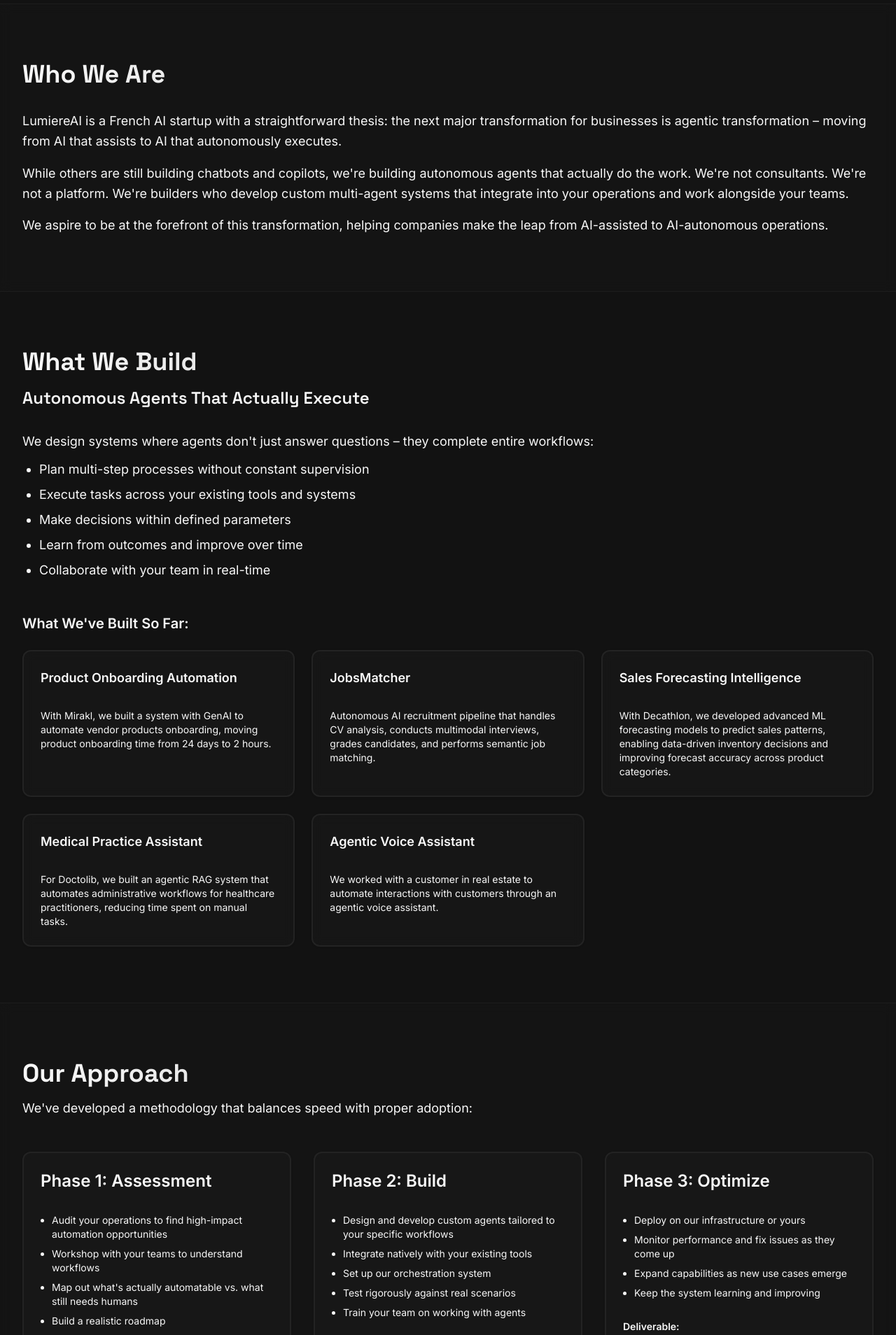
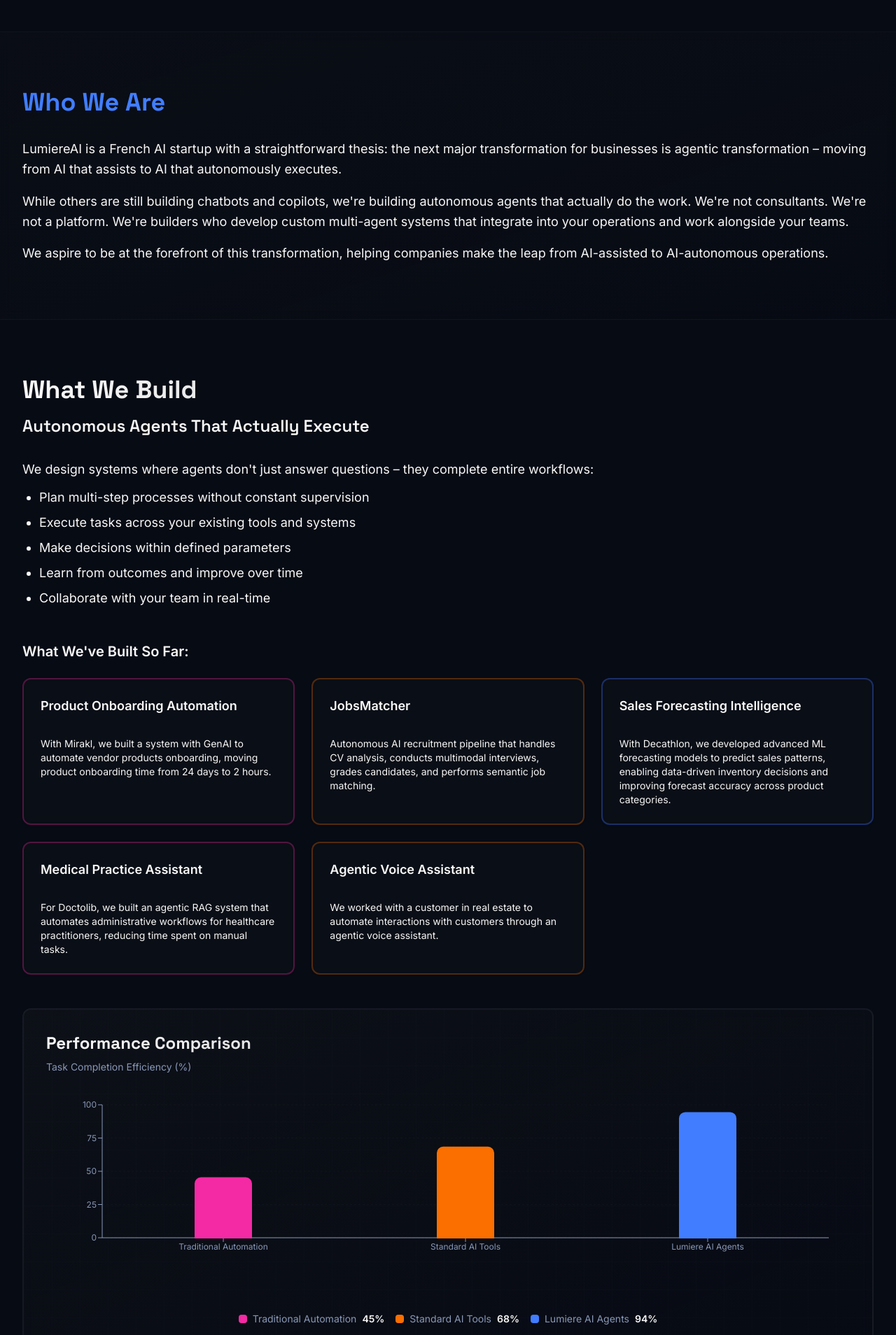
Before and after one commit to chsafouane/lumiere-ai-website, a React (Vite) app: page / in a window 1280 px wide. Shown: the part 520-2428 px from the top of the page at 70% size. Built offline with nearby package versions, Linux system fonts and the light colour scheme.

Commit message:
Generated by Spark: Add some colors and a chart like in the website in the image. Do think creatively

```diff
--- a/src/App.tsx
+++ b/src/App.tsx
@@ -5,6 +5,7 @@ import { Button } from '@/components/ui/button'
 import { Separator } from '@/components/ui/separator'
 import { motion } from 'framer-motion'
 import lumiereLogo from '@/assets/images/lumiere-logo.svg'
+import { BenchmarkChart } from '@/components/BenchmarkChart'
 
 function App() {
   const [mobileMenuOpen, setMobileMenuOpen] = useState(false)
@@ -39,14 +40,14 @@ function App() {
         <div className="max-w-7xl mx-auto px-4 sm:px-6 lg:px-8">
           <div className="flex justify-between items-center h-16">
             <div className="flex items-center gap-3">
-              <div className="h-10 w-10 rounded-lg bg-white/95 flex items-center justify-center p-1.5 shadow-lg shadow-white/10">
+              <div className="h-10 w-10 rounded-lg bg-gradient-to-br from-primary to-accent flex items-center justify-center p-1.5 shadow-lg shadow-primary/40">
                 <img
                   src={lumiereLogo}
                   alt="Lumiere AI Logo"
                   className="h-full w-full logo-rotate"
                 />
               </div>
-              <span className="font-display font-bold text-xl bg-gradient-to-r from-foreground to-foreground/80 bg-clip-text text-transparent">LUMIERE AI</span>
+              <span className="font-display font-bold text-xl bg-gradient-to-r from-foreground via-primary to-foreground bg-clip-text text-transparent">LUMIERE AI</span>
             </div>
 
             <div className="hidden md:flex gap-8">
@@ -89,20 +90,28 @@ function App() {
         <section className="py-20 md:py-32">
           <div className="max-w-7xl mx-auto px-4 sm:px-6 lg:px-8">
             <motion.div {...fadeInUp} className="text-center max-w-4xl mx-auto">
-              <h1 className="text-4xl sm:text-5xl md:text-6xl font-bold tracking-tight mb-6 bg-gradient-to-b from-foreground via-foreground to-foreground/60 bg-clip-text text-transparent">
+              <h1 className="text-4xl sm:text-5xl md:text-6xl font-bold tracking-tight mb-6 bg-gradient-to-b from-foreground via-primary to-accent bg-clip-text text-transparent">
                 Autonomous Agents for Enterprise Operations
               </h1>
               <p className="text-lg md:text-xl text-muted-foreground mb-8">
                 Autonomous agents for real business problems
               </p>
+              <div className="flex flex-wrap justify-center gap-4">
+                <Button size="lg" className="bg-primary hover:bg-primary/90 text-primary-foreground shadow-lg shadow-primary/50">
+                  Get Started
+                </Button>
+                <Button size="lg" variant="outline" className="border-primary/50 hover:border-primary hover:bg-primary/10">
+                  Learn More
+                </Button>
+              </div>
             </motion.div>
           </div>
         </section>
 
-        <section id="who-we-are" className="py-20 bg-card/30 backdrop-blur-sm border-y border-border/30">
+        <section id="who-we-are" className="py-20 bg-gradient-to-br from-card/40 via-card/30 to-background/20 backdrop-blur-sm border-y border-border/30">
           <div className="max-w-7xl mx-auto px-4 sm:px-6 lg:px-8">
             <motion.div {...fadeInUp}>
-              <h2 className="text-3xl md:text-4xl font-bold mb-8 bg-gradient-to-r from-foreground to-foreground/70 bg-clip-text text-transparent">Who We Are</h2>
+              <h2 className="text-3xl md:text-4xl font-bold mb-8 bg-gradient-to-r from-primary via-accent to-primary bg-clip-text text-transparent">Who We Are</h2>
               <div className="space-y-4 text-base md:text-lg leading-relaxed">
                 <p>
                   LumiereAI is a French AI startup with a straightforward thesis: the next major transformation for businesses is agentic transformation – moving from AI that assists to AI that autonomously executes.
@@ -136,8 +145,8 @@ function App() {
               </div>
 
               <h4 className="text-xl font-semibold mb-6">What We've Built So Far:</h4>
-              <div className="grid md:grid-cols-2 lg:grid-cols-3 gap-6">
-                <Card className="border-2 border-border/50 hover:shadow-xl hover:shadow-foreground/5 transition-all hover:border-foreground/30 bg-card/50 backdrop-blur-sm">
+              <div className="grid md:grid-cols-2 lg:grid-cols-3 gap-6 mb-12">
+                <Card className="border-2 border-[oklch(0.65_0.25_350_/_0.3)] hover:shadow-xl hover:shadow-[oklch(0.65_0.25_350_/_0.2)] transition-all hover:border-[oklch(0.65_0.25_350)] bg-card/50 backdrop-blur-sm">
                   <CardHeader>
                     <CardTitle className="text-lg">Product Onboarding Automation</CardTitle>
                   </CardHeader>
@@ -148,7 +157,7 @@ function App() {
                   </CardContent>
                 </Card>
 
-                <Card className="border-2 border-border/50 hover:shadow-xl hover:shadow-foreground/5 transition-all hover:border-foreground/30 bg-card/50 backdrop-blur-sm">
+                <Card className="border-2 border-[oklch(0.70_0.20_50_/_0.3)] hover:shadow-xl hover:shadow-[oklch(0.70_0.20_50_/_0.2)] transition-all hover:border-[oklch(0.70_0.20_50)] bg-card/50 backdrop-blur-sm">
                   <CardHeader>
                     <CardTitle className="text-lg">JobsMatcher</CardTitle>
                   </CardHeader>
@@ -159,7 +168,7 @@ function App() {
                   </CardContent>
                 </Card>
 
-                <Card className="border-2 border-border/50 hover:shadow-xl hover:shadow-foreground/5 transition-all hover:border-foreground/30 bg-card/50 backdrop-blur-sm">
+                <Card className="border-2 border-[oklch(0.65_0.25_265_/_0.3)] hover:shadow-xl hover:shadow-[oklch(0.65_0.25_265_/_0.2)] transition-all hover:border-[oklch(0.65_0.25_265)] bg-card/50 backdrop-blur-sm">
                   <CardHeader>
                     <CardTitle className="text-lg">Sales Forecasting Intelligence</CardTitle>
                   </CardHeader>
@@ -170,7 +179,7 @@ function App() {
                   </CardContent>
                 </Card>
 
-                <Card className="border-2 border-border/50 hover:shadow-xl hover:shadow-foreground/5 transition-all hover:border-foreground/30 bg-card/50 backdrop-blur-sm">
+                <Card className="border-2 border-[oklch(0.65_0.25_350_/_0.3)] hover:shadow-xl hover:shadow-[oklch(0.65_0.25_350_/_0.2)] transition-all hover:border-[oklch(0.65_0.25_350)] bg-card/50 backdrop-blur-sm">
                   <CardHeader>
                     <CardTitle className="text-lg">Medical Practice Assistant</CardTitle>
                   </CardHeader>
@@ -181,7 +190,7 @@ function App() {
                   </CardContent>
                 </Card>
 
-                <Card className="border-2 border-border/50 hover:shadow-xl hover:shadow-foreground/5 transition-all hover:border-foreground/30 bg-card/50 backdrop-blur-sm">
+                <Card className="border-2 border-[oklch(0.70_0.20_50_/_0.3)] hover:shadow-xl hover:shadow-[oklch(0.70_0.20_50_/_0.2)] transition-all hover:border-[oklch(0.70_0.20_50)] bg-card/50 backdrop-blur-sm">
                   <CardHeader>
                     <CardTitle className="text-lg">Agentic Voice Assistant</CardTitle>
                   </CardHeader>
@@ -192,20 +201,22 @@ function App() {
                   </CardContent>
                 </Card>
               </div>
+
+              <BenchmarkChart />
             </motion.div>
           </div>
         </section>
 
-        <section id="our-approach" className="py-20 bg-card/30 backdrop-blur-sm border-y border-border/30">
+        <section id="our-approach" className="py-20 bg-gradient-to-br from-card/40 via-card/30 to-background/20 backdrop-blur-sm border-y border-border/30">
           <div className="max-w-7xl mx-auto px-4 sm:px-6 lg:px-8">
             <motion.div {...fadeInUp}>
-              <h2 className="text-3xl md:text-4xl font-bold mb-4 bg-gradient-to-r from-foreground to-foreground/70 bg-clip-text text-transparent">Our Approach</h2>
+              <h2 className="text-3xl md:text-4xl font-bold mb-4 bg-gradient-to-r from-primary via-accent to-primary bg-clip-text text-transparent">Our Approach</h2>
               <p className="text-lg mb-12">
                 We've developed a methodology that balances speed with proper adoption:
               </p>
 
               <div className="grid md:grid-cols-3 gap-8">
-                <Card className="border-2 border-border/50 bg-card/50 backdrop-blur-sm hover:border-foreground/30 transition-all">
+                <Card className="border-2 border-[oklch(0.65_0.25_350_/_0.3)] bg-card/50 backdrop-blur-sm hover:border-[oklch(0.65_0.25_350)] hover:shadow-lg hover:shadow-[oklch(0.65_0.25_350_/_0.2)] transition-all">
                   <CardHeader>
                     <CardTitle className="text-2xl">Phase 1: Assessment</CardTitle>
                   </CardHeader>
@@ -223,7 +234,7 @@ function App() {
                   </CardContent>
                 </Card>
 
-                <Card className="border-2 border-border/50 bg-card/50 backdrop-blur-sm hover:border-foreground/30 transition-all">
+                <Card className="border-2 border-[oklch(0.70_0.20_50_/_0.3)] bg-card/50 backdrop-blur-sm hover:border-[oklch(0.70_0.20_50)] hover:shadow-lg hover:shadow-[oklch(0.70_0.20_50_/_0.2)] transition-all">
                   <CardHeader>
                     <CardTitle className="text-2xl">Phase 2: Build</CardTitle>
                   </CardHeader>
@@ -242,7 +253,7 @@ function App() {
                   </CardContent>
                 </Card>
 
-                <Card className="border-2 border-border/50 bg-card/50 backdrop-blur-sm hover:border-foreground/30 transition-all">
+                <Card className="border-2 border-[oklch(0.65_0.25_265_/_0.3)] bg-card/50 backdrop-blur-sm hover:border-[oklch(0.65_0.25_265)] hover:shadow-lg hover:shadow-[oklch(0.65_0.25_265_/_0.2)] transition-all">
                   <CardHeader>
                     <CardTitle className="text-2xl">Phase 3: Optimize</CardTitle>
                   </CardHeader>
@@ -267,7 +278,7 @@ function App() {
         <section id="how-it-works" className="py-20">
           <div className="max-w-7xl mx-auto px-4 sm:px-6 lg:px-8">
             <motion.div {...fadeInUp}>
-              <h2 className="text-3xl md:text-4xl font-bold mb-4 bg-gradient-to-r from-foreground to-foreground/70 bg-clip-text text-transparent">How It Actually Works: Our Orchestration System</h2>
+              <h2 className="text-3xl md:text-4xl font-bold mb-4 bg-gradient-to-r from-primary via-accent to-primary bg-clip-text text-transparent">How It Actually Works: Our Orchestration System</h2>
               <p className="text-lg mb-12">
                 We've built a proprietary multi-layer orchestration system for managing complex agent operations. It's inspired by research from Anthropic and Microsoft, but adapted for real enterprise environments.
               </p>
@@ -275,7 +286,7 @@ function App() {
               <h3 className="text-2xl font-semibold mb-8">The Architecture:</h3>
 
               <div className="grid md:grid-cols-2 lg:grid-cols-4 gap-6 mb-16">
-                <Card className="border-2 border-foreground/30 bg-gradient-to-br from-foreground/10 to-foreground/5 text-foreground shadow-lg shadow-foreground/10">
+                <Card className="border-2 border-primary bg-gradient-to-br from-primary/20 to-primary/5 text-foreground shadow-xl shadow-primary/30">
                   <CardHeader>
                     <CardTitle className="text-xl">ORCHESTRATOR</CardTitle>
                   </CardHeader>
@@ -286,7 +297,7 @@ function App() {
                   </CardContent>
                 </Card>
 
-                <Card className="border-2 border-foreground/20 bg-gradient-to-br from-foreground/5 to-muted/20 text-foreground shadow-lg shadow-foreground/5">
+                <Card className="border-2 border-[oklch(0.70_0.20_50)] bg-gradient-to-br from-[oklch(0.70_0.20_50_/_0.2)] to-[oklch(0.70_0.20_50_/_0.05)] text-foreground shadow-xl shadow-[oklch(0.70_0.20_50_/_0.3)]">
                   <CardHeader>
                     <CardTitle className="text-xl">SUPERVISOR</CardTitle>
                   </CardHeader>
@@ -297,7 +308,7 @@ function App() {
                   </CardContent>
                 </Card>
 
-                <Card className="border-2 border-foreground/20 bg-gradient-to-br from-foreground/5 to-muted/20 text-foreground shadow-lg shadow-foreground/5">
+                <Card className="border-2 border-[oklch(0.65_0.25_350)] bg-gradient-to-br from-[oklch(0.65_0.25_350_/_0.2)] to-[oklch(0.65_0.25_350_/_0.05)] text-foreground shadow-xl shadow-[oklch(0.65_0.25_350_/_0.3)]">
                   <CardHeader>
                     <CardTitle className="text-xl">JUDGE</CardTitle>
                   </CardHeader>
@@ -308,7 +319,7 @@ function App() {
                   </CardContent>
                 </Card>
 
-                <Card className="border-2 border-border/50 bg-card/50 backdrop-blur-sm hover:border-foreground/30 transition-all">
+                <Card className="border-2 border-border/50 bg-card/50 backdrop-blur-sm hover:border-primary/50 transition-all">
                   <CardHeader>
                     <CardTitle className="text-xl">WORKER AGENTS</CardTitle>
                   </CardHeader>
@@ -366,10 +377,10 @@ function App() {
           </div>
         </section>
 
-        <section id="vision" className="py-20 bg-card/30 backdrop-blur-sm border-y border-border/30">
+        <section id="vision" className="py-20 bg-gradient-to-br from-card/40 via-card/30 to-background/20 backdrop-blur-sm border-y border-border/30">
           <div className="max-w-7xl mx-auto px-4 sm:px-6 lg:px-8">
             <motion.div {...fadeInUp}>
-              <h2 className="text-3xl md:text-4xl font-bold mb-4 bg-gradient-to-r from-foreground to-foreground/70 bg-clip-text text-transparent">Our Long-Term Vision: Agent as a Service</h2>
+              <h2 className="text-3xl md:text-4xl font-bold mb-4 bg-gradient-to-r from-primary via-accent to-primary bg-clip-text text-transparent">Our Long-Term Vision: Agent as a Service</h2>
               <p className="text-lg mb-8">
                 Beyond custom builds, we're working toward something bigger: Agent as a Service (AaaS).
               </p>
@@ -393,7 +404,7 @@ function App() {
                   </CardContent>
                 </Card>
 
-                <Card className="border-2 border-foreground/30 bg-gradient-to-br from-foreground/10 to-foreground/5 text-foreground shadow-lg shadow-foreground/10">
+                <Card className="border-2 border-primary bg-gradient-to-br from-primary/20 to-primary/5 text-foreground shadow-xl shadow-primary/30">
                   <CardHeader>
                     <CardTitle className="text-xl">Our Agent:</CardTitle>
                   </CardHeader>
@@ -533,7 +544,7 @@ function App() {
                 </p>
               </div>
 
-              <div className="mt-12 p-8 border-2 border-foreground/30 bg-gradient-to-br from-foreground/10 to-foreground/5 shadow-xl shadow-foreground/10 rounded-lg">
+              <div className="mt-12 p-8 border-2 border-primary bg-gradient-to-br from-primary/20 to-primary/5 shadow-xl shadow-primary/30 rounded-lg">
                 <h3 className="text-2xl font-semibold mb-4">Our Mission</h3>
                 <p className="text-lg">
                   Build autonomous agent systems that actually work in real enterprise environments, helping European companies lead in the shift from assistive to agentic AI.
@@ -543,10 +554,10 @@ function App() {
           </div>
         </section>
 
-        <section id="contact" className="py-20 bg-card/30 backdrop-blur-sm border-y border-border/30">
+        <section id="contact" className="py-20 bg-gradient-to-br from-card/40 via-card/30 to-background/20 backdrop-blur-sm border-y border-border/30">
           <div className="max-w-7xl mx-auto px-4 sm:px-6 lg:px-8">
             <motion.div {...fadeInUp}>
-              <h2 className="text-3xl md:text-4xl font-bold mb-8 bg-gradient-to-r from-foreground to-foreground/70 bg-clip-text text-transparent">Get In Touch</h2>
+              <h2 className="text-3xl md:text-4xl font-bold mb-8 bg-gradient-to-r from-primary via-accent to-primary bg-clip-text text-transparent">Get In Touch</h2>
               <div className="space-y-4 text-lg mb-12">
                 <p>
                   If you're thinking about how autonomous agents could help your operations, we'd be happy to discuss specifics.
@@ -558,27 +569,27 @@ function App() {
 
               <div className="space-y-6">
                 <div className="flex items-center gap-4">
-                  <EnvelopeSimple size={24} weight="bold" />
+                  <EnvelopeSimple size={24} weight="bold" className="text-primary" />
                   <div>
                     <p className="font-semibold mb-1">Email</p>
-                    <a href="mailto:contact@lumiereai.dev" className="text-lg hover:underline">
+                    <a href="mailto:contact@lumiereai.dev" className="text-lg hover:underline text-primary">
                       contact@lumiereai.dev
                     </a>
                   </div>
                 </div>
 
                 <div className="flex items-center gap-4">
-                  <Globe size={24} weight="bold" />
+                  <Globe size={24} weight="bold" className="text-[oklch(0.70_0.20_50)]" />
                   <div>
                     <p className="font-semibold mb-1">Web</p>
-                    <a href="https://www.lumiere-ai.fr" target="_blank" rel="noopener noreferrer" className="text-lg hover:underline">
+                    <a href="https://www.lumiere-ai.fr" target="_blank" rel="noopener noreferrer" className="text-lg hover:underline text-[oklch(0.70_0.20_50)]">
                       www.lumiere-ai.fr
                     </a>
                   </div>
                 </div>
 
                 <div className="flex items-center gap-4">
-                  <MapPin size={24} weight="bold" />
+                  <MapPin size={24} weight="bold" className="text-[oklch(0.65_0.25_350)]" />
                   <div>
                     <p className="font-semibold mb-1">Based in</p>
                     <p className="text-lg">Paris, France</p>
--- /dev/null
+++ b/src/components/BenchmarkChart.tsx
@@ -0,0 +1,77 @@
+import { motion } from 'framer-motion'
+import { BarChart, Bar, XAxis, YAxis, CartesianGrid, ResponsiveContainer, Cell } from 'recharts'
+
+const data = [
+  { name: 'Traditional\nAutomation', value: 45, color: 'oklch(0.65 0.25 350)' },
+  { name: 'Standard\nAI Tools', value: 68, color: 'oklch(0.70 0.20 50)' },
+  { name: 'Lumiere AI\nAgents', value: 94, color: 'oklch(0.65 0.25 265)' }
+]
+
+export function BenchmarkChart() {
+  return (
+    <motion.div
+      initial={{ opacity: 0, y: 30 }}
+      whileInView={{ opacity: 1, y: 0 }}
+      viewport={{ once: true }}
+      transition={{ duration: 0.6, delay: 0.2 }}
+      className="relative w-full h-[400px] md:h-[500px] bg-gradient-to-br from-card/80 to-background/60 backdrop-blur-sm border-2 border-border/50 rounded-xl p-6 md:p-8 overflow-hidden"
+    >
+      <div className="absolute inset-0 bg-[linear-gradient(to_right,oklch(0.25_0.02_265_/_0.1)_1px,transparent_1px),linear-gradient(to_bottom,oklch(0.25_0.02_265_/_0.1)_1px,transparent_1px)] bg-[size:40px_40px] pointer-events-none" />
+
+      <div className="relative z-10">
+        <h3 className="text-xl md:text-2xl font-display font-bold mb-2 bg-gradient-to-r from-foreground to-foreground/70 bg-clip-text text-transparent">
+          Performance Comparison
+        </h3>
+        <p className="text-sm text-muted-foreground mb-6">Task Completion Efficiency (%)</p>
+
+        <ResponsiveContainer width="100%" height={300}>
+          <BarChart data={data} margin={{ top: 20, right: 30, left: 20, bottom: 60 }}>
+            <CartesianGrid strokeDasharray="3 3" stroke="oklch(0.25 0.02 265 / 0.3)" vertical={false} />
+            <XAxis
+              dataKey="name"
+              stroke="oklch(0.68 0.05 265)"
+              tick={{ fill: 'oklch(0.68 0.05 265)', fontSize: 12 }}
+              interval={0}
+              angle={0}
+              textAnchor="middle"
+            />
+            <YAxis
+              stroke="oklch(0.68 0.05 265)"
+              tick={{ fill: 'oklch(0.68 0.05 265)', fontSize: 12 }}
+              domain={[0, 100]}
+            />
+            <Bar dataKey="value" radius={[8, 8, 0, 0]} barSize={80}>
+              {data.map((entry, index) => (
+                <Cell
+                  key={`cell-${index}`}
+                  fill={entry.color}
+                  stroke={entry.color}
+                  strokeWidth={2}
+                  style={{
+                    filter: `drop-shadow(0 4px 12px ${entry.color}40)`
+                  }}
+                />
+              ))}
+            </Bar>
+          </BarChart>
+        </ResponsiveContainer>
+
+        <div className="mt-4 flex flex-wrap justify-center gap-4 text-xs md:text-sm">
+          {data.map((item, index) => (
+            <div key={index} className="flex items-center gap-2">
+              <div
+                className="w-3 h-3 rounded-sm"
+                style={{
+                  backgroundColor: item.color,
+                  boxShadow: `0 0 8px ${item.color}80`
+                }}
+              />
+              <span className="text-muted-foreground">{item.name.replace('\n', ' ')}</span>
+              <span className="font-semibold text-foreground">{item.value}%</span>
+            </div>
+          ))}
+        </div>
+      </div>
+    </motion.div>
+  )
+}
--- a/src/index.css
+++ b/src/index.css
@@ -8,26 +8,30 @@
 }
 
 :root {
-  --background: oklch(0.18 0 0);
+  --background: oklch(0.15 0.02 265);
   --foreground: oklch(0.98 0 0);
-  --card: oklch(0.22 0 0);
+  --card: oklch(0.18 0.015 265);
   --card-foreground: oklch(0.98 0 0);
-  --popover: oklch(0.22 0 0);
+  --popover: oklch(0.18 0.015 265);
   --popover-foreground: oklch(0.98 0 0);
-  --primary: oklch(0.98 0 0);
-  --primary-foreground: oklch(0.18 0 0);
-  --secondary: oklch(0.28 0 0);
+  --primary: oklch(0.65 0.25 265);
+  --primary-foreground: oklch(0.98 0 0);
+  --secondary: oklch(0.25 0.02 265);
   --secondary-foreground: oklch(0.98 0 0);
-  --muted: oklch(0.25 0 0);
-  --muted-foreground: oklch(0.70 0 0);
-  --accent: oklch(0.98 0 0);
-  --accent-foreground: oklch(0.18 0 0);
+  --muted: oklch(0.22 0.015 265);
+  --muted-foreground: oklch(0.68 0.05 265);
+  --accent: oklch(0.65 0.25 265);
+  --accent-foreground: oklch(0.98 0 0);
   --destructive: oklch(0.55 0.22 25);
   --destructive-foreground: oklch(0.98 0 0);
-  --border: oklch(0.32 0 0);
-  --input: oklch(0.32 0 0);
-  --ring: oklch(0.98 0 0);
+  --border: oklch(0.28 0.02 265);
+  --input: oklch(0.28 0.02 265);
+  --ring: oklch(0.65 0.25 265);
   --radius: 0.5rem;
+
+  --chart-pink: oklch(0.65 0.25 350);
+  --chart-orange: oklch(0.70 0.20 50);
+  --chart-blue: oklch(0.65 0.25 265);
 }
 
 @theme {
@@ -57,7 +61,7 @@
 
 body {
   font-family: var(--font-sans);
-  background: linear-gradient(135deg, oklch(0.18 0 0) 0%, oklch(0.22 0 0) 50%, oklch(0.18 0 0) 100%);
+  background: linear-gradient(135deg, oklch(0.15 0.02 265) 0%, oklch(0.18 0.015 265) 50%, oklch(0.15 0.02 265) 100%);
   background-attachment: fixed;
 }
 
@@ -69,8 +73,8 @@ body::before {
   width: 100%;
   height: 100%;
   background:
-    radial-gradient(circle at 20% 30%, oklch(0.25 0 0 / 0.8) 0%, transparent 50%),
-    radial-gradient(circle at 80% 70%, oklch(0.25 0 0 / 0.6) 0%, transparent 50%);
+    radial-gradient(circle at 20% 30%, oklch(0.25 0.15 265 / 0.4) 0%, transparent 50%),
+    radial-gradient(circle at 80% 70%, oklch(0.25 0.15 300 / 0.3) 0%, transparent 50%);
   pointer-events: none;
   z-index: 0;
 }
@@ -86,12 +90,12 @@ h1, h2, h3 {
 
 .logo-rotate {
   transition: transform 0.6s ease-in-out;
-  filter: drop-shadow(0 0 8px oklch(0.98 0 0 / 0.3));
+  filter: drop-shadow(0 0 8px oklch(0.65 0.25 265 / 0.4));
 }
 
 .logo-rotate:hover {
   transform: rotate(360deg);
-  filter: drop-shadow(0 0 12px oklch(0.98 0 0 / 0.5));
+  filter: drop-shadow(0 0 12px oklch(0.65 0.25 265 / 0.6));
 }
 
 html {
```
